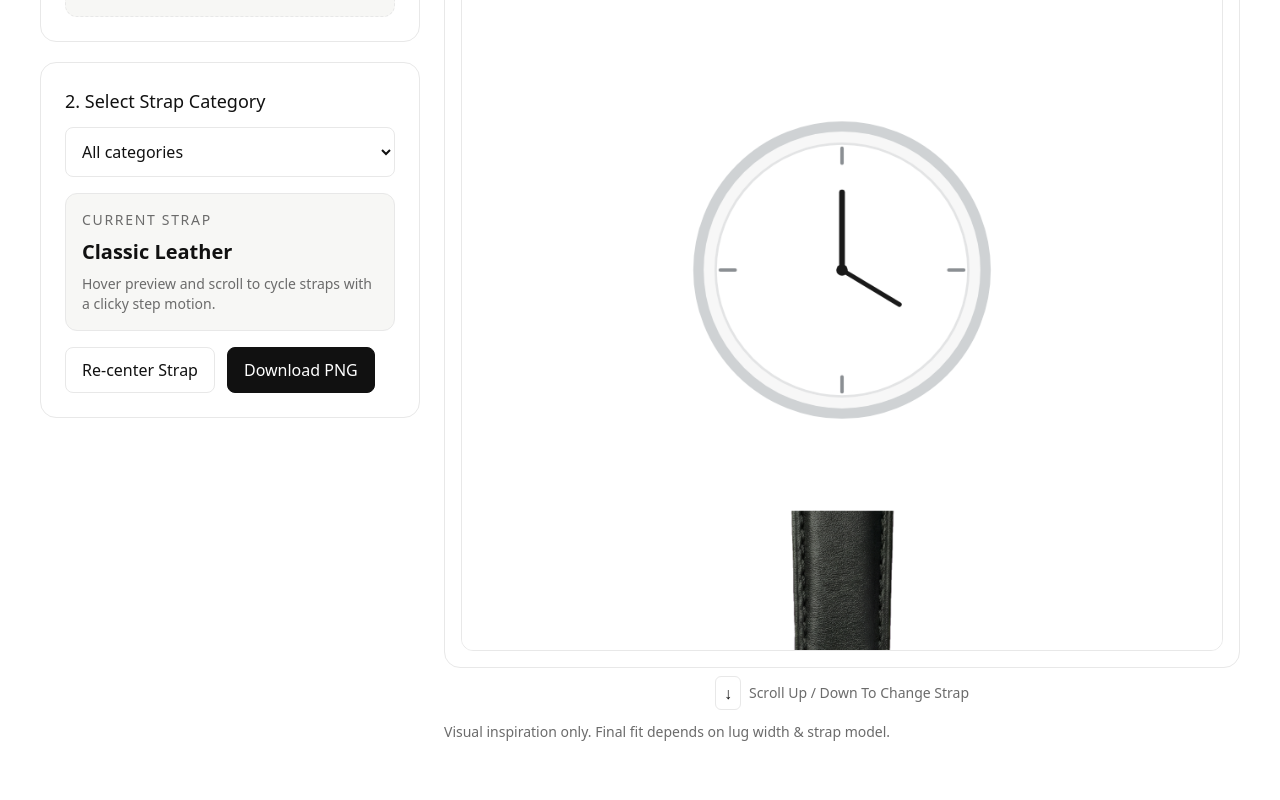
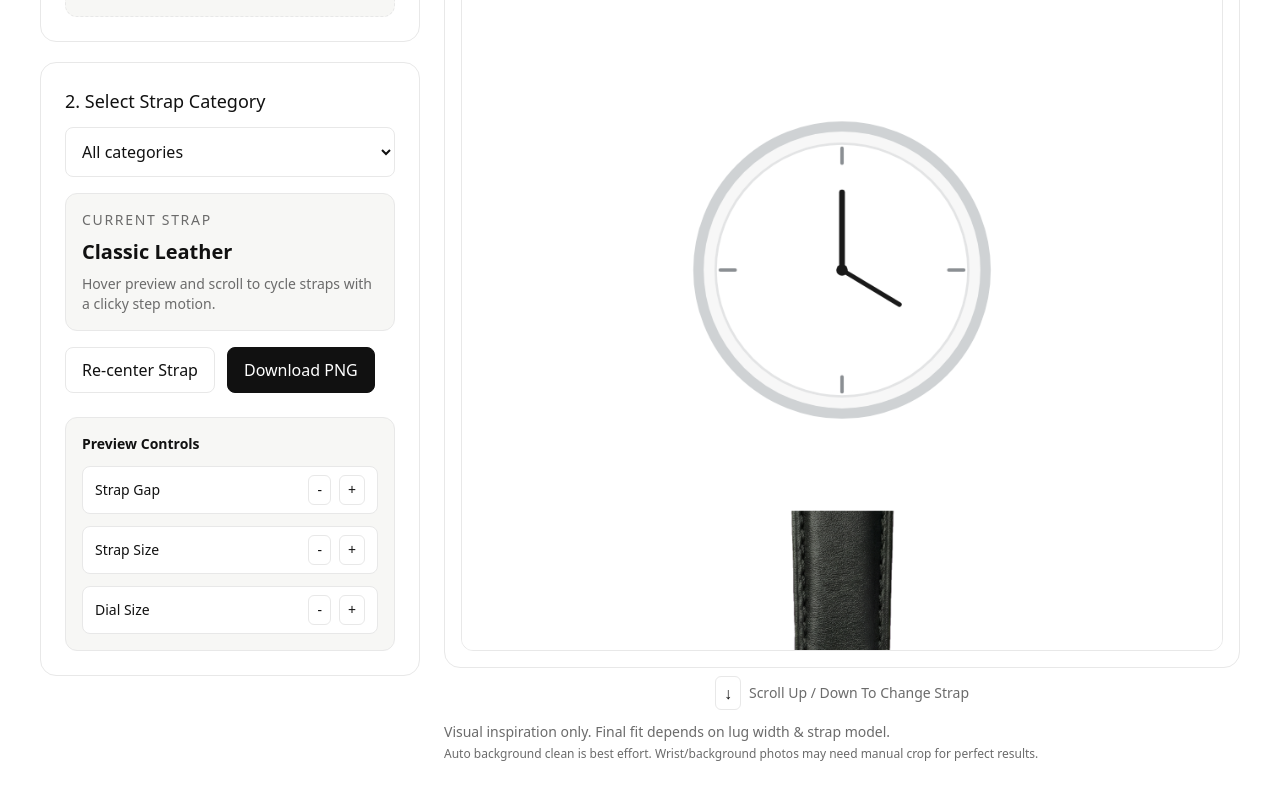
Before and after one commit to sakaarpuri/watch-strap-visualizer, a Next.js app: page / in a window 1280 px wide. Shown: the part 472-1272 px from the top of the page. Built offline with nearby package versions, Linux system fonts and the light colour scheme.

Commit message:
Add preview controls and overlay strap above dial

```diff
--- a/app/page.tsx
+++ b/app/page.tsx
@@ -18,6 +18,8 @@ import {
 } from "@/lib/strapLibrary";
 
 const STEPS = ["Upload Dial", "Select Strap Category", "Preview & Scroll"];
+const clamp = (value: number, min: number, max: number) =>
+  Math.max(min, Math.min(max, value));
 
 export default function Home() {
   const [watchSrc, setWatchSrc] = useState("/mock-dial.svg");
@@ -26,6 +28,7 @@ export default function Home() {
   const [strapIndex, setStrapIndex] = useState(0);
   const [partA, setPartA] = useState<PartTransform | null>(null);
   const [partB, setPartB] = useState<PartTransform | null>(null);
+  const [dialScale, setDialScale] = useState(1);
   const [isAutoAligning, setIsAutoAligning] = useState(false);
   const [isCleaningDial, setIsCleaningDial] = useState(false);
 
@@ -57,7 +60,8 @@ export default function Home() {
       const aligned = await calculateAutoPlacement(
         watchSrc,
         currentStrap.strapASrc,
-        currentStrap.strapBSrc
+        currentStrap.strapBSrc,
+        dialScale
       );
       setPartA(aligned.partA);
       setPartB(aligned.partB);
@@ -70,7 +74,7 @@ export default function Home() {
     void autoAlignStraps();
     // Recompute placement whenever dial or strap selection changes.
     // eslint-disable-next-line react-hooks/exhaustive-deps
-  }, [watchSrc, category, strapIndex]);
+  }, [watchSrc, category, strapIndex, dialScale]);
 
   const onCycleStrap = (direction: 1 | -1) => {
     setStrapIndex((prev) => {
@@ -83,6 +87,34 @@ export default function Home() {
     () => Boolean(partA && partB && currentStrap),
     [partA, partB, currentStrap]
   );
+
+  const adjustGap = (direction: "in" | "out") => {
+    if (!partA || !partB) return;
+    const centerY = (partA.y + partB.y) / 2;
+    const halfGap = (partB.y - partA.y) / 2;
+    const step = 18;
+    const minHalfGap = 300 * dialScale;
+    const maxHalfGap = 520;
+    const nextHalfGap = clamp(
+      halfGap + (direction === "in" ? -step : step),
+      minHalfGap,
+      maxHalfGap
+    );
+    setPartA((prev) => (prev ? { ...prev, y: centerY - nextHalfGap } : prev));
+    setPartB((prev) => (prev ? { ...prev, y: centerY + nextHalfGap } : prev));
+  };
+
+  const adjustStrapScale = (direction: "in" | "out") => {
+    const step = 5;
+    const nextA = clamp((partA?.scale ?? 80) + (direction === "in" ? step : -step), 30, 230);
+    const nextB = clamp((partB?.scale ?? 80) + (direction === "in" ? step : -step), 30, 230);
+    setPartA((prev) => (prev ? { ...prev, scale: nextA } : prev));
+    setPartB((prev) => (prev ? { ...prev, scale: nextB } : prev));
+  };
+
+  const adjustDialScale = (direction: "in" | "out") => {
+    setDialScale((prev) => clamp(prev + (direction === "in" ? 0.05 : -0.05), 0.7, 1.35));
+  };
 
   return (
     <main className="mx-auto max-w-7xl px-6 py-10 md:px-10 md:py-12">
@@ -150,6 +182,27 @@ export default function Home() {
                 Download PNG
               </button>
             </div>
+
+            <div className="mt-6 rounded-xl border border-line bg-canvas p-4">
+              <p className="text-sm font-semibold text-ink">Preview Controls</p>
+              <div className="mt-3 grid gap-3">
+                <ControlRow
+                  label="Strap Gap"
+                  onMinus={() => adjustGap("in")}
+                  onPlus={() => adjustGap("out")}
+                />
+                <ControlRow
+                  label="Strap Size"
+                  onMinus={() => adjustStrapScale("out")}
+                  onPlus={() => adjustStrapScale("in")}
+                />
+                <ControlRow
+                  label="Dial Size"
+                  onMinus={() => adjustDialScale("out")}
+                  onPlus={() => adjustDialScale("in")}
+                />
+              </div>
+            </div>
           </div>
         </aside>
 
@@ -183,6 +236,7 @@ export default function Home() {
             partA={partA as PartTransform}
             partB={partB as PartTransform}
             style={currentStrap.tint}
+            watchScale={dialScale}
             onDragPartsChange={(nextA, nextB) => {
               setPartA(nextA);
               setPartB(nextB);
@@ -209,8 +263,43 @@ export default function Home() {
         <p className="mt-3 text-sm text-muted">
           Visual inspiration only. Final fit depends on lug width &amp; strap model.
         </p>
+        <p className="mt-1 text-xs text-muted">
+          Auto background clean is best effort. Wrist/background photos may need manual crop for perfect results.
+        </p>
         </section>
       </section>
     </main>
   );
 }
+
+interface ControlRowProps {
+  label: string;
+  onMinus: () => void;
+  onPlus: () => void;
+}
+
+function ControlRow({ label, onMinus, onPlus }: ControlRowProps) {
+  return (
+    <div className="flex items-center justify-between rounded-lg border border-line bg-white px-3 py-2">
+      <span className="text-sm text-ink">{label}</span>
+      <div className="flex gap-2">
+        <button
+          type="button"
+          onClick={onMinus}
+          className="rounded-md border border-line px-2 py-1 text-sm text-ink hover:bg-canvas"
+          aria-label={`${label} decrease`}
+        >
+          -
+        </button>
+        <button
+          type="button"
+          onClick={onPlus}
+          className="rounded-md border border-line px-2 py-1 text-sm text-ink hover:bg-canvas"
+          aria-label={`${label} increase`}
+        >
+          +
+        </button>
+      </div>
+    </div>
+  );
+}
--- a/components/CanvasPreview.tsx
+++ b/components/CanvasPreview.tsx
@@ -18,6 +18,7 @@ interface CanvasPreviewProps {
   partA: PartTransform;
   partB: PartTransform;
   style: StrapStyle;
+  watchScale: number;
   onDragPartsChange: (nextPartA: PartTransform, nextPartB: PartTransform) => void;
   onCycleStrap: (direction: 1 | -1) => void;
 }
@@ -35,6 +36,7 @@ const CanvasPreview = forwardRef<CanvasPreviewRef, CanvasPreviewProps>(
       partA,
       partB,
       style,
+      watchScale,
       onDragPartsChange,
       onCycleStrap
     },
@@ -68,7 +70,8 @@ const CanvasPreview = forwardRef<CanvasPreviewRef, CanvasPreviewProps>(
             strapBSrc,
             partA,
             partB,
-            style
+            style,
+            watchScale
           );
           if (active) setError("");
         } catch {
@@ -80,7 +83,7 @@ const CanvasPreview = forwardRef<CanvasPreviewRef, CanvasPreviewProps>(
       return () => {
         active = false;
       };
-    }, [watchSrc, strapASrc, strapBSrc, partA, partB, style]);
+    }, [watchSrc, strapASrc, strapBSrc, partA, partB, style, watchScale]);
 
     useImperativeHandle(ref, () => ({
       downloadAsPng: () => {
--- a/lib/compose.ts
+++ b/lib/compose.ts
@@ -76,16 +76,20 @@ const drawPart = (
   ctx.restore();
 };
 
-const drawWatch = (ctx: CanvasRenderingContext2D, image: HTMLImageElement) => {
-  const { x, y, w, h } = getWatchRect(image);
+const drawWatch = (
+  ctx: CanvasRenderingContext2D,
+  image: HTMLImageElement,
+  watchScale = 1
+) => {
+  const { x, y, w, h } = getWatchRect(image, watchScale);
   ctx.drawImage(image, x, y, w, h);
 };
 
-const getWatchRect = (image: HTMLImageElement) => {
+const getWatchRect = (image: HTMLImageElement, watchScale = 1) => {
   const max = CANVAS_SIZE * 0.68;
   const ratio = Math.min(max / image.width, max / image.height);
-  const w = image.width * ratio;
-  const h = image.height * ratio;
+  const w = image.width * ratio * watchScale;
+  const h = image.height * ratio * watchScale;
   const x = CANVAS_SIZE / 2 - w / 2;
   const y = CANVAS_SIZE / 2 - h / 2;
 
@@ -99,7 +103,8 @@ export const renderComposition = async (
   strapBSrc: string,
   transformA: PartTransform,
   transformB: PartTransform,
-  style: StrapStyle
+  style: StrapStyle,
+  watchScale = 1
 ) => {
   const [watch, partA, partB] = await Promise.all([
     loadImage(watchSrc),
@@ -116,9 +121,10 @@ export const renderComposition = async (
   ctx.fillStyle = "#ffffff";
   ctx.fillRect(0, 0, CANVAS_SIZE, CANVAS_SIZE);
 
+  // Draw watch first so new strap overlays old strap from uploaded photos.
+  drawWatch(ctx, watch, watchScale);
   drawPart(ctx, partA, transformA, style);
   drawPart(ctx, partB, transformB, style);
-  drawWatch(ctx, watch);
 };
 
 export const combineStrapParts = async (
@@ -157,7 +163,8 @@ const clamp = (value: number, min: number, max: number) =>
 export const calculateAutoPlacement = async (
   watchSrc: string,
   strapASrc: string,
-  strapBSrc: string
+  strapBSrc: string,
+  watchScale = 1
 ): Promise<{ partA: PartTransform; partB: PartTransform }> => {
   const [watch, partAImage, partBImage] = await Promise.all([
     loadImage(watchSrc),
@@ -165,7 +172,7 @@ export const calculateAutoPlacement = async (
     loadImage(strapBSrc)
   ]);
 
-  const watchRect = getWatchRect(watch);
+  const watchRect = getWatchRect(watch, watchScale);
   const targetStrapWidth = watchRect.w * 0.32;
   const overlap = Math.max(10, watchRect.h * 0.035);
 
```
